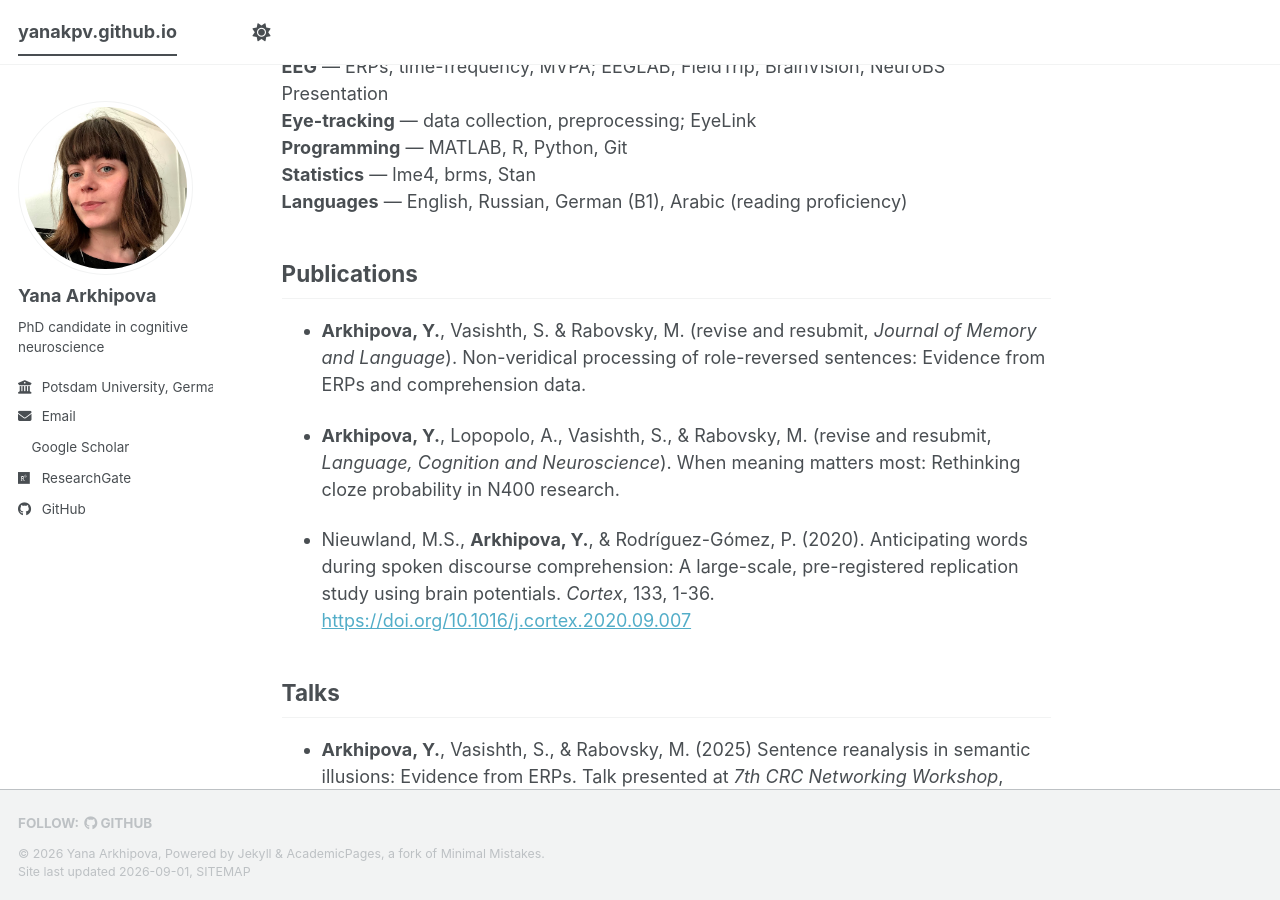
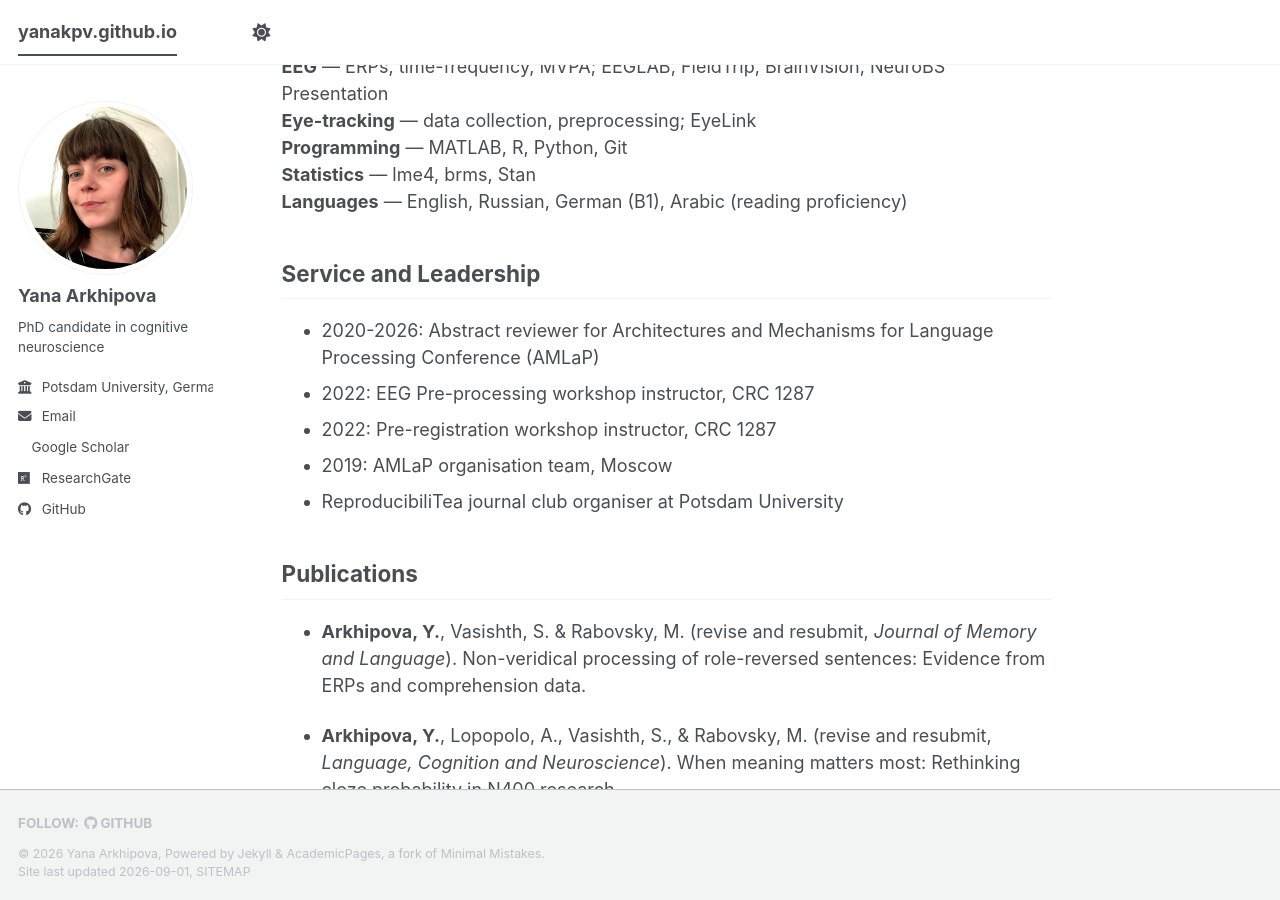
Before and after one commit to yanakpv/yanakpv.github.io, a Jekyll site: the page built from _pages/about.md, in a window 1280 px wide and 900 px high, scrolled down 1495 px. Built offline with Jekyll 4.4.1, drawn with Linux system fonts in a browser that asks for light colours; a style sheet for code colours, icons or effects is not loaded; some of the changed text lies outside the part shown.

Commit message:
Update about.md

```diff
--- a/_pages/about.md
+++ b/_pages/about.md
@@ -50,6 +50,13 @@ Before starting my PhD I spent a year at the Max Planck Institute for Psycholing
 **Statistics** — lme4, brms, Stan <br>
 **Languages** — English, Russian, German (B1), Arabic (reading proficiency) <br>
 
+## Service and Leadership
+
+* 2020-2026: Abstract reviewer for Architectures and Mechanisms for Language Processing Conference (AMLaP)
+* 2022: EEG Pre-processing workshop instructor, CRC 1287
+* 2022: Pre-registration workshop instructor, CRC 1287
+* 2019: AMLaP organisation team, Moscow
+* ReproducibiliTea journal club organiser at Potsdam University
 
 ## Publications {#Publications}
 
```
Also changed, not shown: other parts of _pages/about.md (+1 -1 lines).
